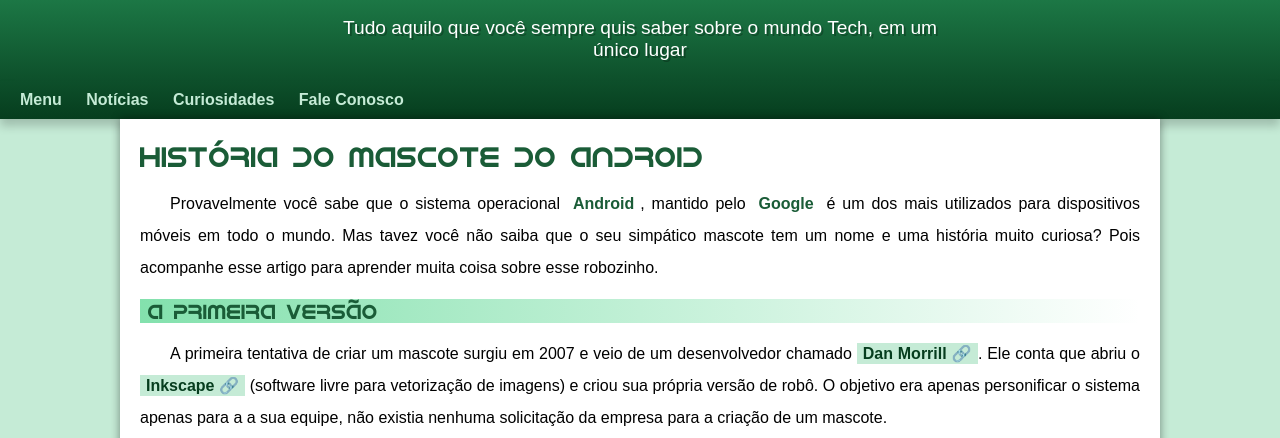
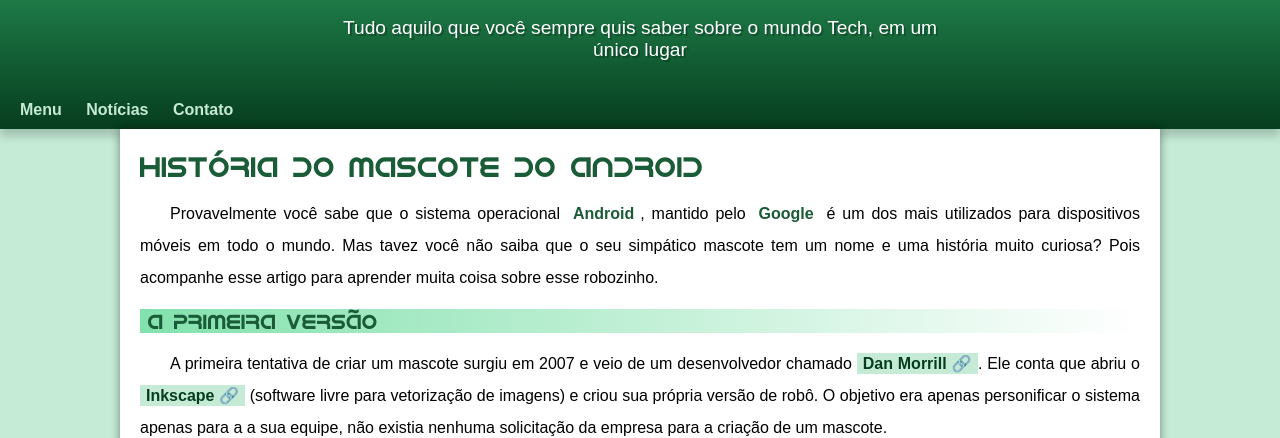
Before and after one commit to LeonardoFernandesJeronimo/projeto-android, a plain HTML site: page index.html in a window 1280 px wide. Shown: the part 100-538 px from the top of the page. Drawn offline with Linux system fonts and the light colour scheme.

Commit message:
problema nav resolvido

```diff
--- a/index.html
+++ b/index.html
@@ -15,8 +15,7 @@
       <nav>
         <a href="#">Menu</a>
         <a href="#">Notícias</a>
-        <a href="#">Curiosidades</a>
-        <a href="#">Fale Conosco</a>
+        <a href="#">Contato</a>
       </nav>
     </header>
 
--- a/src/css/style.css
+++ b/src/css/style.css
@@ -64,7 +64,7 @@
     padding: 10px;
     text-align: left;
     box-shadow: 0 7px 9px rgba(0, 0, 0, 0.192);
-    margin-top: 20px;
+    margin-top: 30px;
 }
 
 nav > a {
```
